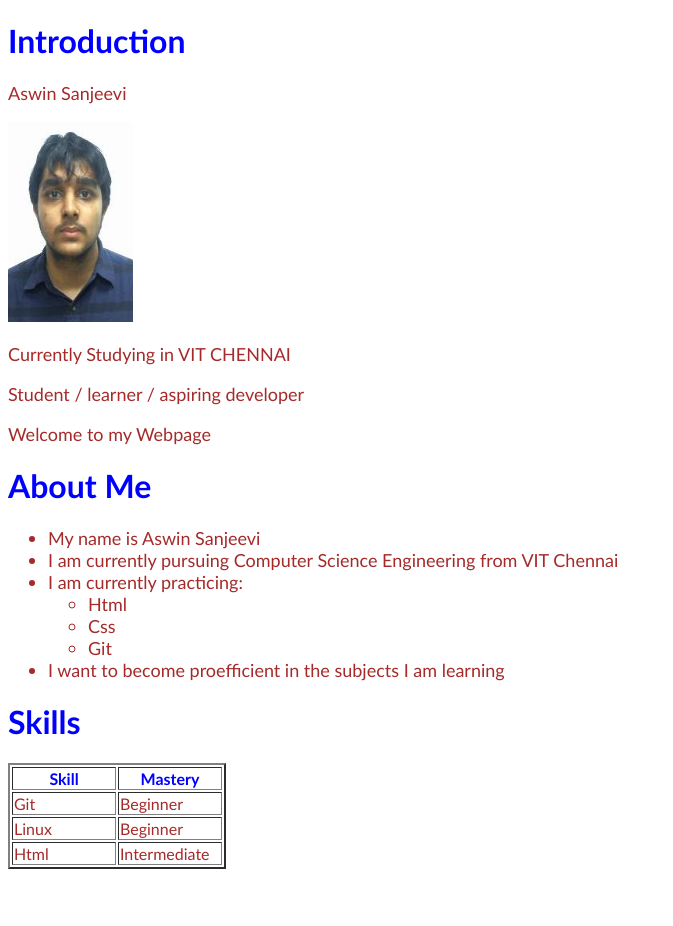
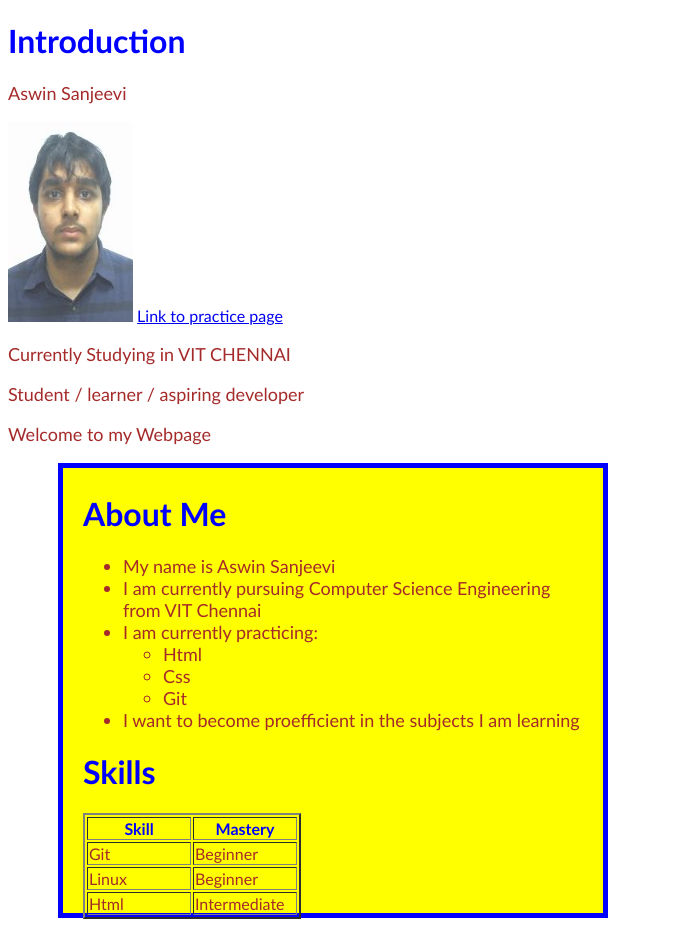
Before and after one commit to s-aswin767/About-ME, a plain HTML site: page index.html in a window 1280 px wide. Shown: the whole page, without its empty margins (0-673 px from the left). Before the commit the page ends 877 px from the top, so only its background shows below. Drawn offline with Linux system fonts and the light colour scheme.

Commit message:
Second Internal styling

```diff
--- a/index.html
+++ b/index.html
@@ -7,7 +7,8 @@
         <Header>
             <h1>Introduction</h1>
             <p>Aswin Sanjeevi         </p>
-            <img src="download.png" alt="My photo" height="200" width="125">
+            <img src="download.png" alt="My photo" height="200" width="125" style="opacity:0.8;">
+            <a href="page.html">Link to practice page</a>
             <p>Currently Studying in VIT CHENNAI</p>
             <p>Student / learner / aspiring developer</p>
             <p>Welcome to my Webpage</p>
@@ -42,6 +43,15 @@
         html{
             font-family:'Gill Sans', 'Gill Sans MT', Calibri, 'Trebuchet MS', sans-serif;
         }
+        main{
+            background-color:yellow;
+            width:500px;
+            height:425px;
+            padding:5px 20px 15px 20px;
+            border:5px solid blue;
+            margin-left:50px;
+            margin-right:100px;
+        }
         h1{
             color:blue;
         }
@@ -59,5 +69,6 @@
         tr{
             color:brown;
         }
+
     </style>
 </html>
```
